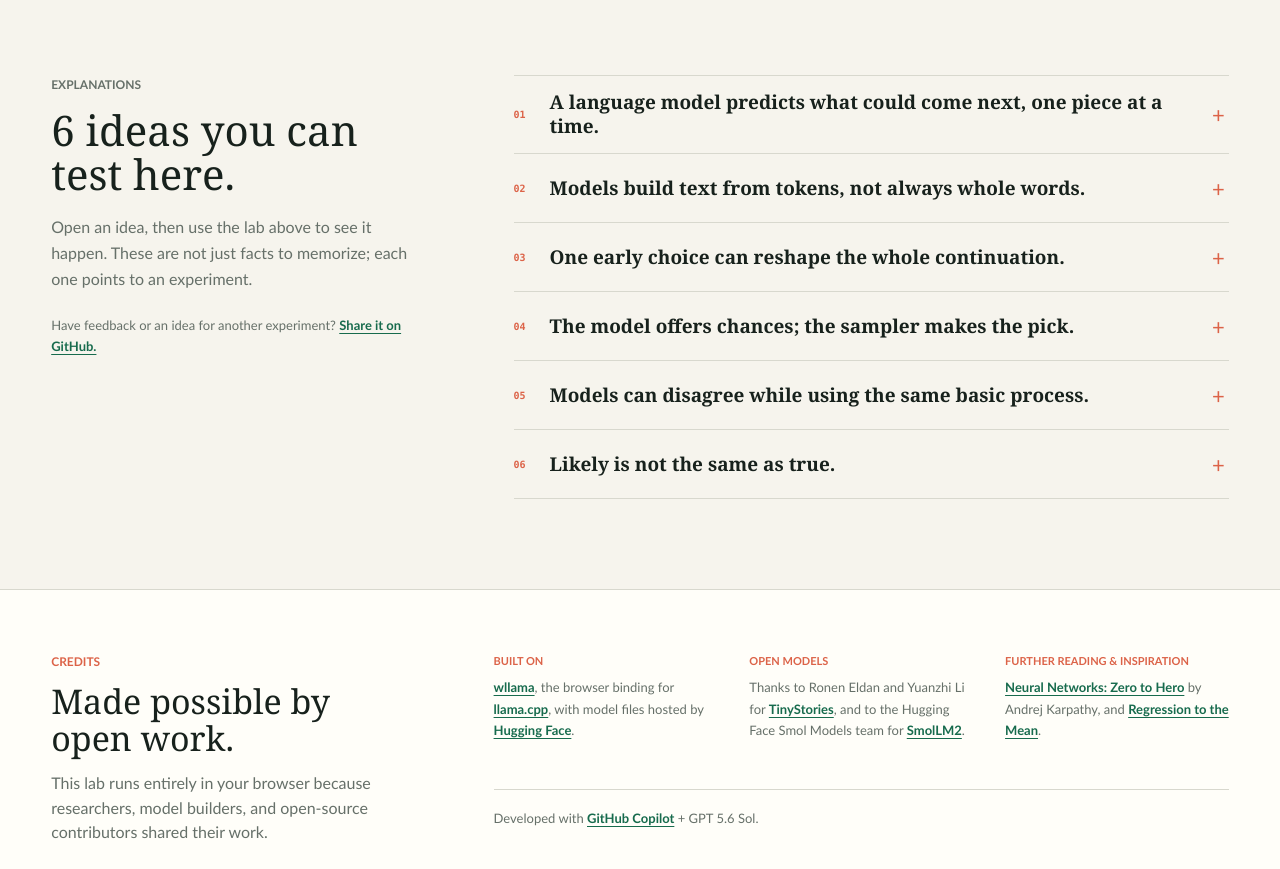
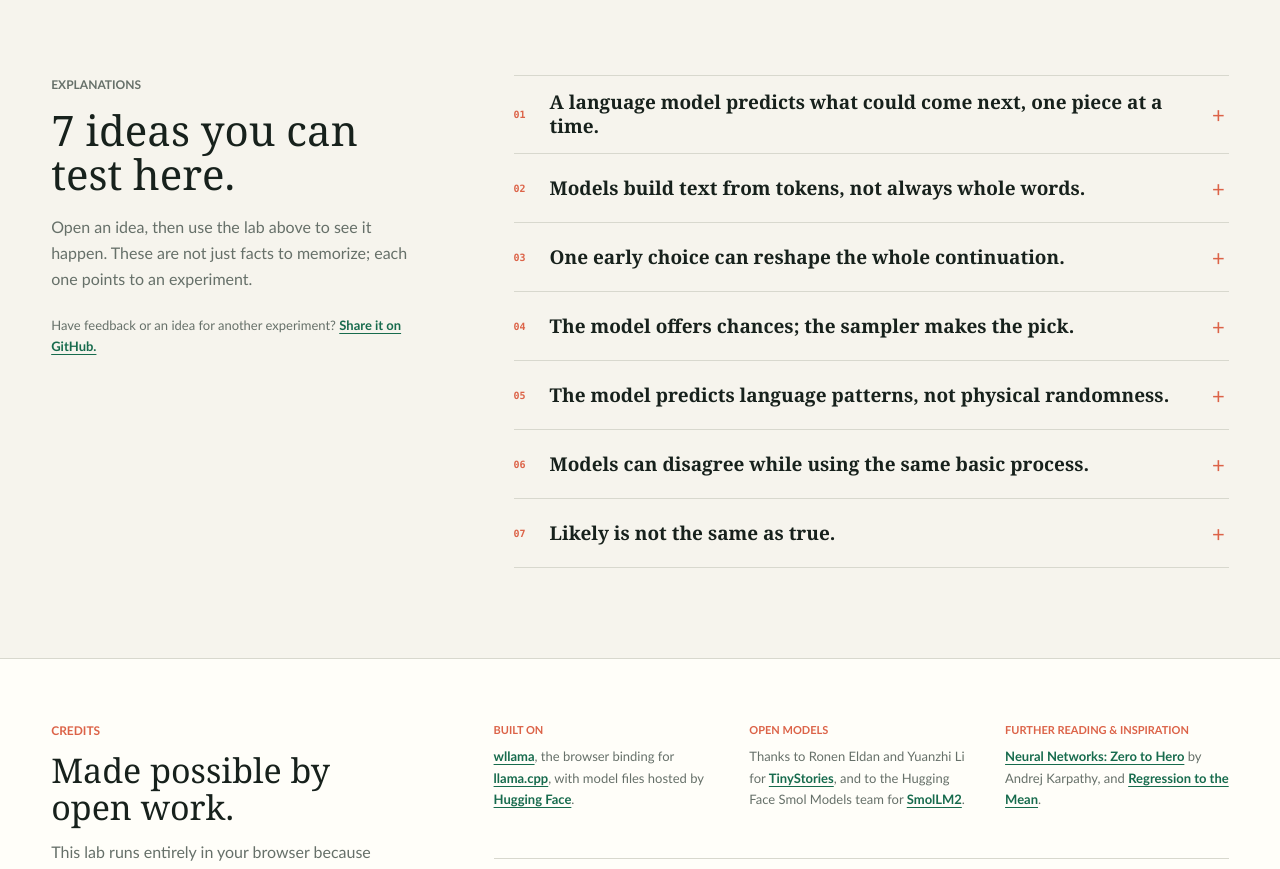
Before and after one commit to HanClinto/StatisticalNatureOfLLMs, a React (Vite) app: page / in a window 1280 px wide. Shown: the part 1107-1976 px from the top of the page. Built offline with nearby package versions, Linux system fonts and the light colour scheme.

Commit message:
Add language versus physics lesson

```diff
--- a/src/lessons.ts
+++ b/src/lessons.ts
@@ -137,6 +137,29 @@ export const LESSONS: Lesson[] = [
     },
   },
   {
+    id: 'language-not-physics',
+    thesis: 'The model predicts language patterns, not physical randomness.',
+    explanation: 'A fair coin has equal physical chances, and a uniform number picker gives every number the same chance. A language model instead scores how text is likely to continue based on patterns it learned from training data.',
+    experiment: 'Compare the model’s uneven text predictions with the even distributions defined by a fair coin and a uniform number picker.',
+    demo: {
+      modelId: 'smollm2-135m',
+      prompt: 'I flipped a fair coin. It came up',
+      target: 'probabilities',
+      title: 'These are language odds, not coin odds',
+      callout: 'A fair coin gives heads and tails equal physical chances. Here, lowercase “heads” gets 74.9% while lowercase “tails” gets 6.9%. The model did not flip or observe a coin; it predicted how this sentence was likely to continue.',
+      steps: 0,
+      paths: [{ tokens: [' heads'], steps: 0 }],
+      focusBranch: 0,
+      focusToken: 0,
+      seed: 42,
+      temperature: 0.8,
+      scenarios: [
+        { label: 'Fair coin' },
+        { label: 'Numbers 1–10', prompt: 'When people are asked to pick a random number between 1 and 10, the most common answer is', title: 'This is not a uniform number picker', callout: 'After the space token, SmolLM2 gives “1” 35.3%, “2” 17.3%, “3” 16.3%, and “7” 2.1%. A uniform picker would give each number 10%. These are learned language expectations, not simulated randomness or a direct count of the training data.', paths: [{ tokens: [' ', '1'], steps: 0 }], focusToken: 1 },
+      ],
+    },
+  },
+  {
     id: 'models-disagree',
     thesis: 'Models can disagree while using the same basic process.',
     explanation: 'Training data, size, and training goals change the odds a model assigns. The candidates may differ, but generation still proceeds one token at a time.',
```
Also changed, not shown: 1 other file (tests, documents, lock files or other folders).
